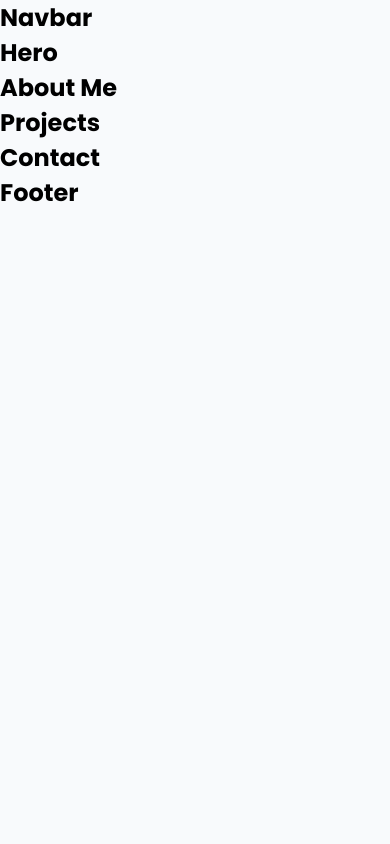
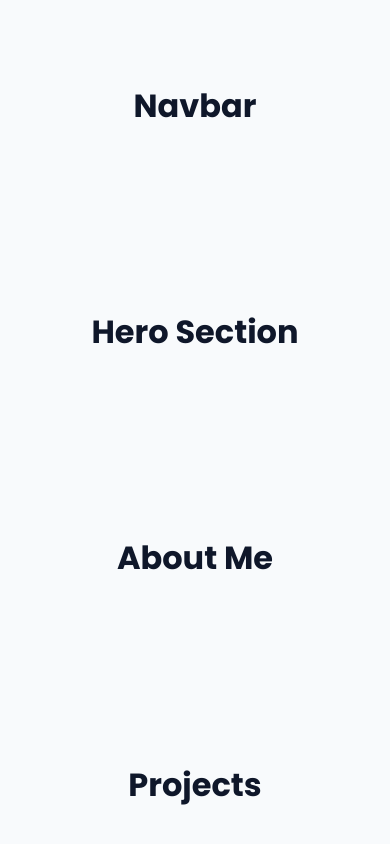
Before and after one commit to Jshcedric/react-portfolio, a React (Vite) app: page / in a window 390 px wide. Shown: the top 844 px of the page. Built offline with nearby package versions, Linux system fonts and the light colour scheme.

Commit message:
feat: enhance component structure and styling for improved layout and design

```diff
--- a/src/App.css
+++ b/src/App.css
@@ -1 +1 @@
-*{margin:0;padding:0;box-sizing:border-box;} body{background:#f8fafc;}
+.app{width:100%}.section{padding:100px 20px}.container{max-width:1200px;margin:auto}.section-title{text-align:center;font-size:2.5rem;margin-bottom:15px}.card{background:#fff;border-radius:16px;box-shadow:var(--shadow);padding:30px}.btn{display:inline-flex;padding:14px 28px;border:none;border-radius:50px;background:var(--primary);color:#fff}.btn:hover{background:var(--primary-light)}@media(max-width:768px){.section{padding:80px 20px}.section-title{font-size:2rem}}
--- a/src/components/About/About.jsx
+++ b/src/components/About/About.jsx
@@ -1 +1 @@
-export default function About(){return <section><h1>About Me</h1></section>;}
+export default function About(){return <section className="section"><div className="container"><h2 className="section-title">About Me</h2></div></section>;}
--- a/src/components/Contact/Contact.jsx
+++ b/src/components/Contact/Contact.jsx
@@ -1 +1 @@
-export default function Contact(){return <section><h1>Contact</h1></section>;}
+export default function Contact(){return <section className="section"><div className="container"><h2 className="section-title">Contact Me</h2></div></section>;}
--- a/src/components/Footer/Footer.jsx
+++ b/src/components/Footer/Footer.jsx
@@ -1 +1 @@
-export default function Footer(){return <section><h1>Footer</h1></section>;}
+export default function Footer(){return <section className="section"><div className="container"><h2 className="section-title">Footer</h2></div></section>;}
--- a/src/components/Hero/Hero.jsx
+++ b/src/components/Hero/Hero.jsx
@@ -1 +1 @@
-export default function Hero(){return <section><h1>Hero</h1></section>;}
+export default function Hero(){return <section className="section"><div className="container"><h2 className="section-title">Hero Section</h2></div></section>;}
--- a/src/components/Navbar/Navbar.jsx
+++ b/src/components/Navbar/Navbar.jsx
@@ -1 +1 @@
-export default function Navbar(){return <section><h1>Navbar</h1></section>;}
+export default function Navbar(){return <section className="section"><div className="container"><h2 className="section-title">Navbar</h2></div></section>;}
--- a/src/components/Projects/Projects.jsx
+++ b/src/components/Projects/Projects.jsx
@@ -1 +1 @@
-export default function Projects(){return <section><h1>Projects</h1></section>;}
+export default function Projects(){return <section className="section"><div className="container"><h2 className="section-title">Projects</h2></div></section>;}
--- a/src/index.css
+++ b/src/index.css
@@ -1 +1,3 @@
-html{scroll-behavior:smooth;}body{font-family:"Poppins",sans-serif;}
+@import url('https://fonts.googleapis.com/css2?family=Poppins:wght@300;400;500;600;700;800&display=swap');
+:root{--primary:#2563EB;--primary-light:#3B82F6;--background:#F8FAFC;--surface:#fff;--text:#0F172A;--text-light:#64748B;--border:#E2E8F0;--shadow:0 8px 30px rgba(0,0,0,.08);--radius:16px;--max-width:1200px;}
+*{margin:0;padding:0;box-sizing:border-box}html{scroll-behavior:smooth}body{font-family:'Poppins',sans-serif;background:var(--background);color:var(--text);line-height:1.6}img{max-width:100%;display:block}a{text-decoration:none;color:inherit}button{font-family:inherit;cursor:pointer}ul{list-style:none}
--- a/src/main.jsx
+++ b/src/main.jsx
@@ -1,5 +1 @@
-import React from "react";
-import ReactDOM from "react-dom/client";
-import App from "./App";
-import "./index.css";
-ReactDOM.createRoot(document.getElementById("root")).render(<React.StrictMode><App/></React.StrictMode>);
+import React from "react";import ReactDOM from "react-dom/client";import App from "./App";import "./index.css";ReactDOM.createRoot(document.getElementById("root")).render(<React.StrictMode><App/></React.StrictMode>);
```
Also changed, not shown: src/App.jsx (+2 -8 lines).
